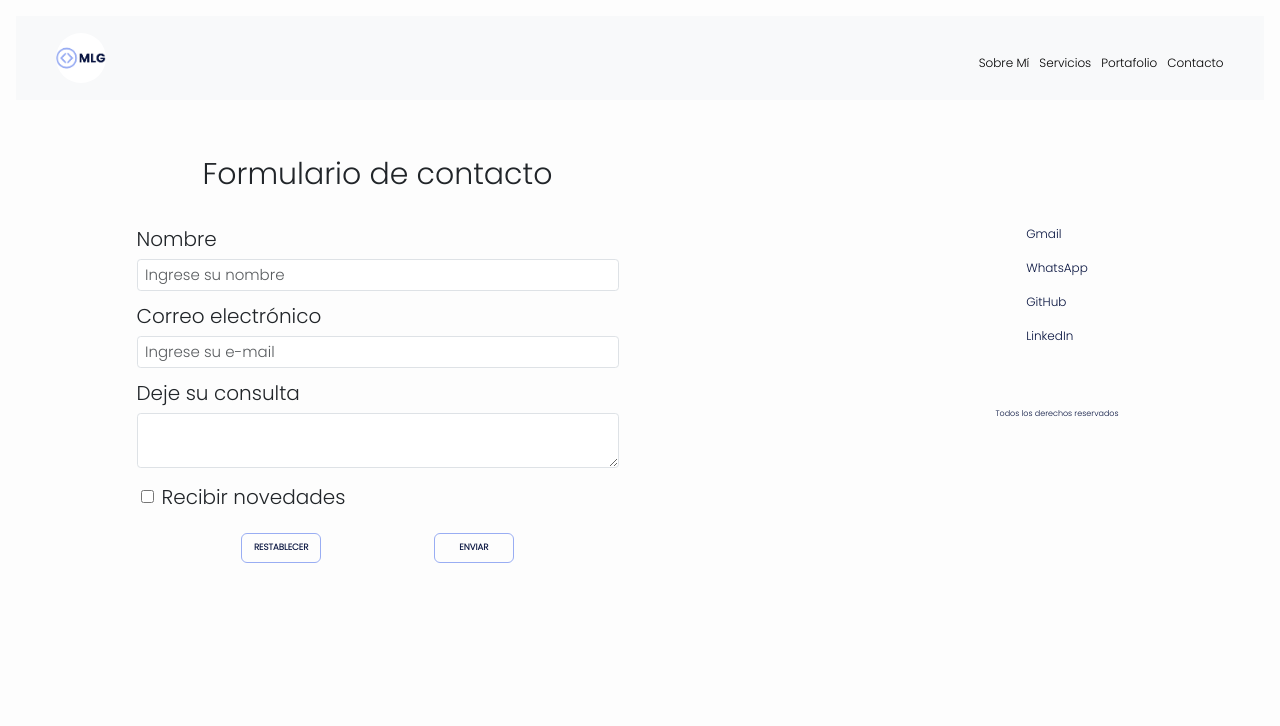
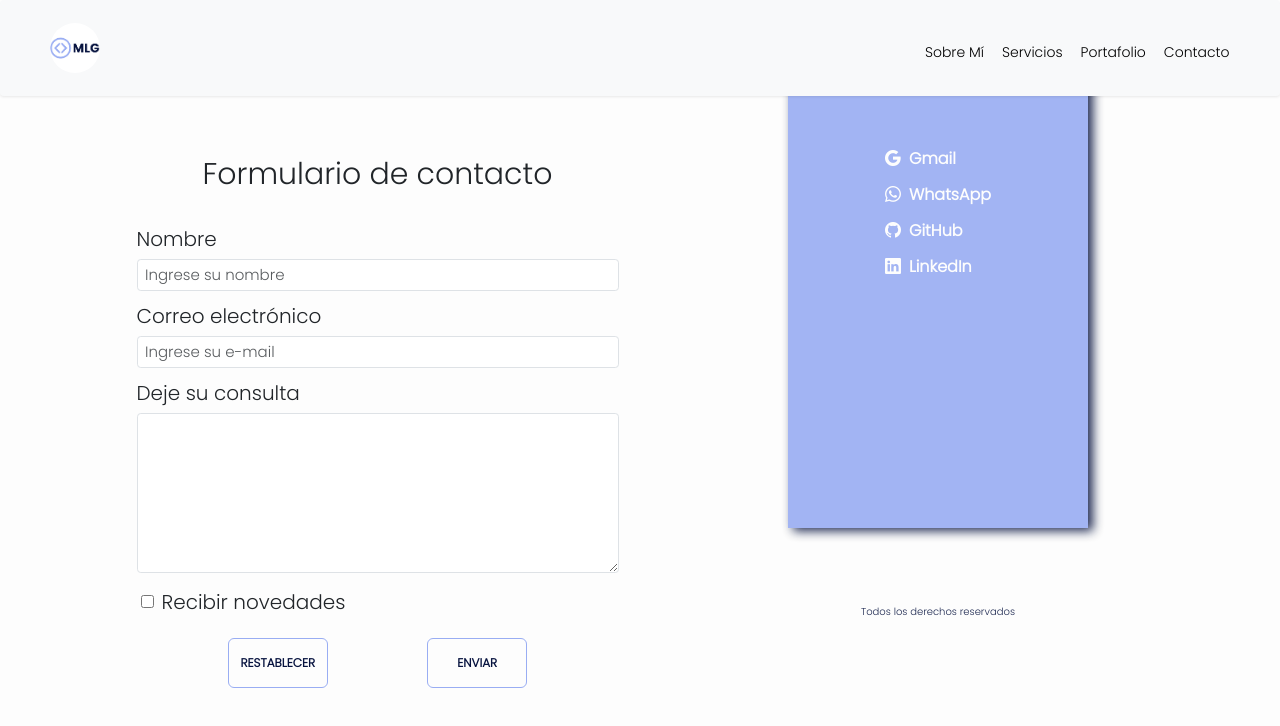
Before and after one commit to miicalucia/Mi-portfolio, a plain HTML site: page html/contacto.html in a window 1280 px wide. Drawn offline with nearby package versions, Linux system fonts and the light colour scheme.

Commit message:
listo dekstop

```diff
--- a/css/style.css
+++ b/css/style.css
@@ -118,12 +118,16 @@ footer {
 }
 
 .redes {
-    margin: 8px;
+    margin: 6px;
 }
 
 .redes a {
     text-decoration: none;
     color: #07133F;
+}
+
+.redes a i {
+    margin-right: 3px;
 }
 
 footer p {
@@ -474,7 +478,8 @@ footer p {
     }
 
     .items {
-        font-size: 12px;
+        font-size: 14px;
+        margin-left: 8px;
     }
 
     .navbarMobileImportant {
@@ -483,6 +488,7 @@ footer p {
 
     .navbarDesktopImportant {
         grid-area: header;
+        margin: 0px;
     }
 
     footer {
@@ -602,10 +608,56 @@ footer p {
         row-gap: 2rem;
     }
 
+    .footerPrueba {
+        display: flex;
+        flex-flow: column nowrap;
+        align-items: center;
+        justify-content: center;
+        background-color: #99adf3;
+        box-shadow: 5px 3px 10px;
+        opacity: 90%;
+        margin-right: 32px;
+        width: 300px;
+        height: 500px;
+    }
+
     .footerContacto {
-        margin-top: 130px;
+        margin-top: 200px;
         display: flex;
         flex-direction: column;
         align-items: flex-start;
     }
+
+    .footerContacto .redes a {
+        font-size: 16px;
+        color: #fdfdfd;
+        font-weight: bold;
+    }
+
+    .opcionesFormulario {
+        width: 100px;
+        height: 50px;
+        font-size: 12px;
+    }
+
+    .opcionesFormulario:hover {
+        background-color: #07133F;
+        transition: 1s;
+        color: #fdfdfd;
+    }
+
+    .redes a i {
+        margin-right: 8px;
+    }
+
+    .redes a:hover{
+        color:#07133F;
+        transition: 0.7s;
+    }
+
+    .derechos p {
+        margin-top: 300px;
+        font-size: 10px;
+    }
+
 }
--- a/html/contacto.html
+++ b/html/contacto.html
@@ -9,12 +9,16 @@
     <!-- BS -->
     <link href="https://cdn.jsdelivr.net/npm/bootstrap@5.3.0-alpha1/dist/css/bootstrap.min.css" rel="stylesheet"
         integrity="sha384-GLhlTQ8iRABdZLl6O3oVMWSktQOp6b7In1Zl3/Jr59b6EGGoI1aFkw7cmDA6j6gD" crossorigin="anonymous">
+    <!-- BS ICONS -->
+    <link rel="stylesheet" href="https://cdn.jsdelivr.net/npm/bootstrap-icons@1.10.3/font/bootstrap-icons.css">
     <!-- CSS -->
     <link rel="stylesheet" href="../css/style.css">
     <!-- LOGO -->
     <link rel="shortcut icon" href="../assets/logo.png">
     <!-- ANIMATE -->
     <link rel="stylesheet" href="https://cdnjs.cloudflare.com/ajax/libs/animate.css/4.1.1/animate.min.css" />
+    <!-- AOS -->
+    <link href="https://unpkg.com/aos@2.3.1/dist/aos.css" rel="stylesheet">
 </head>
 
 <body class="container-fluid bodyContacto">
@@ -56,7 +60,8 @@
         <!-- FIN NAVBAR MOBILE -->
 
         <!-- NAVBAR DESKTOP -->
-        <nav class="navbar navbar-expand-lg bg-body-tertiary fixed-top navbarDesktopImportant">
+        <nav
+            class="navbar navbar-expand-lg bg-body-tertiary fixed-top shadow-sm p-3 mb-5 bg-body-tertiary rounded navbarDesktopImportant">
             <div class="container-fluid">
                 <a class="navbar-brand logo" href="../index.html"><img src="../assets/logo.png"
                         class="animate__animated animate__slideInDown" alt="logo"></a>
@@ -92,7 +97,7 @@
         </div>
         <div class="mb-3">
             <label for="exampleFormControlTextarea1" class="form-label">Deje su consulta</label>
-            <textarea class="form-control" id="datos" rows="3"></textarea>
+            <textarea class="form-control" id="datos" cols="30" rows="10"></textarea>
         </div>
         <div class="novedades">
             <input type="checkbox" name="novedades" placeholder="check">
@@ -104,24 +109,32 @@
         </div>
     </form>
 
-    <footer>
+    <footer class="footerPrueba">
         <hr>
         <ul class="footerContacto">
-            <li class="redes"><a
-                    href="https://mail.google.com/mail/u/0/#inbox?compose=GTvVlcRzDfhSBJvdNsZVxDCxJCdBwSzdqcQMDPfhXDPPcXSncFvSZDdLlkjLqNcTKMlrPWJKJbqSF"
-                    target="_blank">Gmail</a></li>
-            <li class="redes"><a href="https://web.whatsapp.com/" target="_blank">WhatsApp</a></li>
-            <li class="redes"><a href="https://github.com/miicalucia?tab=projects" target="_blank">GitHub</a></li>
+            <li class="redes">
+                <a href="https://mail.google.com/mail/u/0/#inbox?compose=GTvVlcRzDfhSBJvdNsZVxDCxJCdBwSzdqcQMDPfhXDPPcXSncFvSZDdLlkjLqNcTKMlrPWJKJbqSF"
+                    target="_blank"><i class="bi bi-google"></i>Gmail</a>
+            </li>
+            <li class="redes"><a href="https://web.whatsapp.com/" target="_blank"><i class="bi bi-whatsapp"></i>WhatsApp</a></li>
+            <li class="redes"><a href="https://github.com/miicalucia?tab=projects" target="_blank"><i class="bi bi-github"></i>GitHub</a></li>
             <li class="redes"><a href="https://www.linkedin.com/in/micaela-lucia-gomez-800781b8/"
-                    target="_blank">LinkedIn</a></li>
+                    target="_blank"><i class="bi bi-linkedin"></i>LinkedIn</a></li>
         </ul>
-        <p>Todos los derechos reservados</p>
+        <div class="derechos">
+            <p>Todos los derechos reservados</p>
+        </div>
     </footer>
 
     <!-- SCRIPT BS -->
     <script src="https://cdn.jsdelivr.net/npm/bootstrap@5.3.0-alpha1/dist/js/bootstrap.bundle.min.js"
         integrity="sha384-w76AqPfDkMBDXo30jS1Sgez6pr3x5MlQ1ZAGC+nuZB+EYdgRZgiwxhTBTkF7CXvN"
         crossorigin="anonymous"></script>
+    <!-- SCRIPT AOS -->
+    <script src="https://unpkg.com/aos@2.3.1/dist/aos.js"></script>
+    <script>
+        AOS.init();
+    </script>
 </body>
 
 </html>
```
Also changed, not shown: html/sobre-mi.html (+14 -8 lines).
